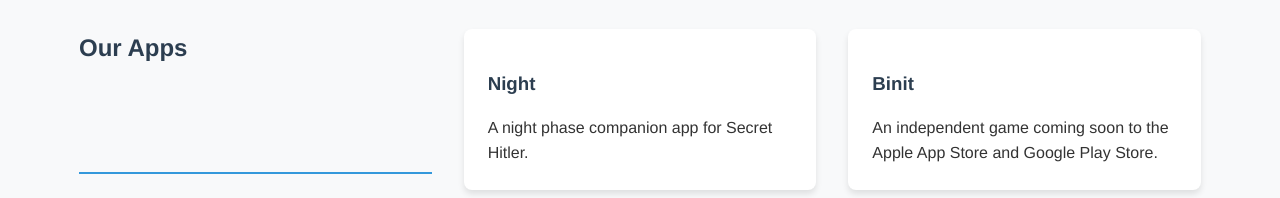
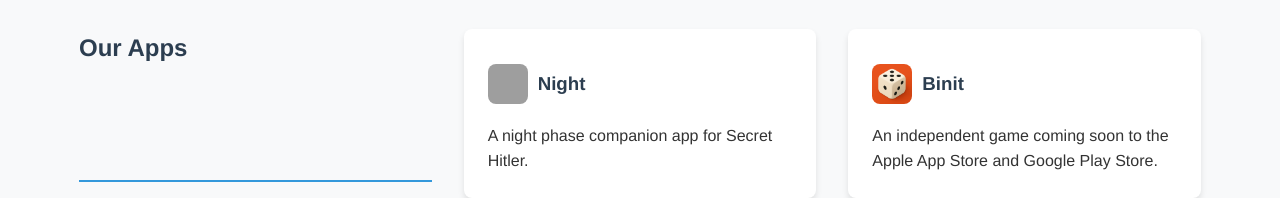
Before and after one commit to alairock/sixteenink.com, a plain HTML site: page index.html in a window 1280 px wide. Shown: the part 331-529 px from the top of the page. Drawn offline with Linux system fonts and the light colour scheme; grey boxes are pictures that could not be loaded.

Commit message:
add logos

```diff
--- a/index.html
+++ b/index.html
@@ -25,13 +25,19 @@
             <h2>Our Apps</h2>
 
             <div class="app-card">
-                <h3>Night</h3>
+                <div class="app-header">
+                    <img src="night-logo.png" alt="Night App Logo" class="app-icon">
+                    <h3>Night</h3>
+                </div>
                 <p>A night phase companion app for Secret Hitler.</p>
                 <!-- Add app store links when available -->
             </div>
 
             <div class="app-card">
-                <h3>Binit</h3>
+                <div class="app-header">
+                    <img src="binit-icon.png" alt="Binit App Icon" class="app-icon">
+                    <h3>Binit</h3>
+                </div>
                 <p>An independent game coming soon to the Apple App Store and Google Play Store.</p>
                 <!-- Add app store links when available -->
             </div>
--- a/styles.css
+++ b/styles.css
@@ -90,6 +90,20 @@
   transform: translateY(-5px);
 }
 
+/* App icon styling */
+.app-header {
+  display: flex;
+  align-items: center;
+  margin-bottom: 0.5rem;
+}
+
+.app-icon {
+  width: 40px;
+  height: 40px;
+  margin-right: 10px;
+  border-radius: 8px;
+}
+
 /* Privacy policy */
 .privacy-policy h3 {
   margin-top: 2rem;
```
Also changed, not shown: binit-icon.png (added), 1 other file.
